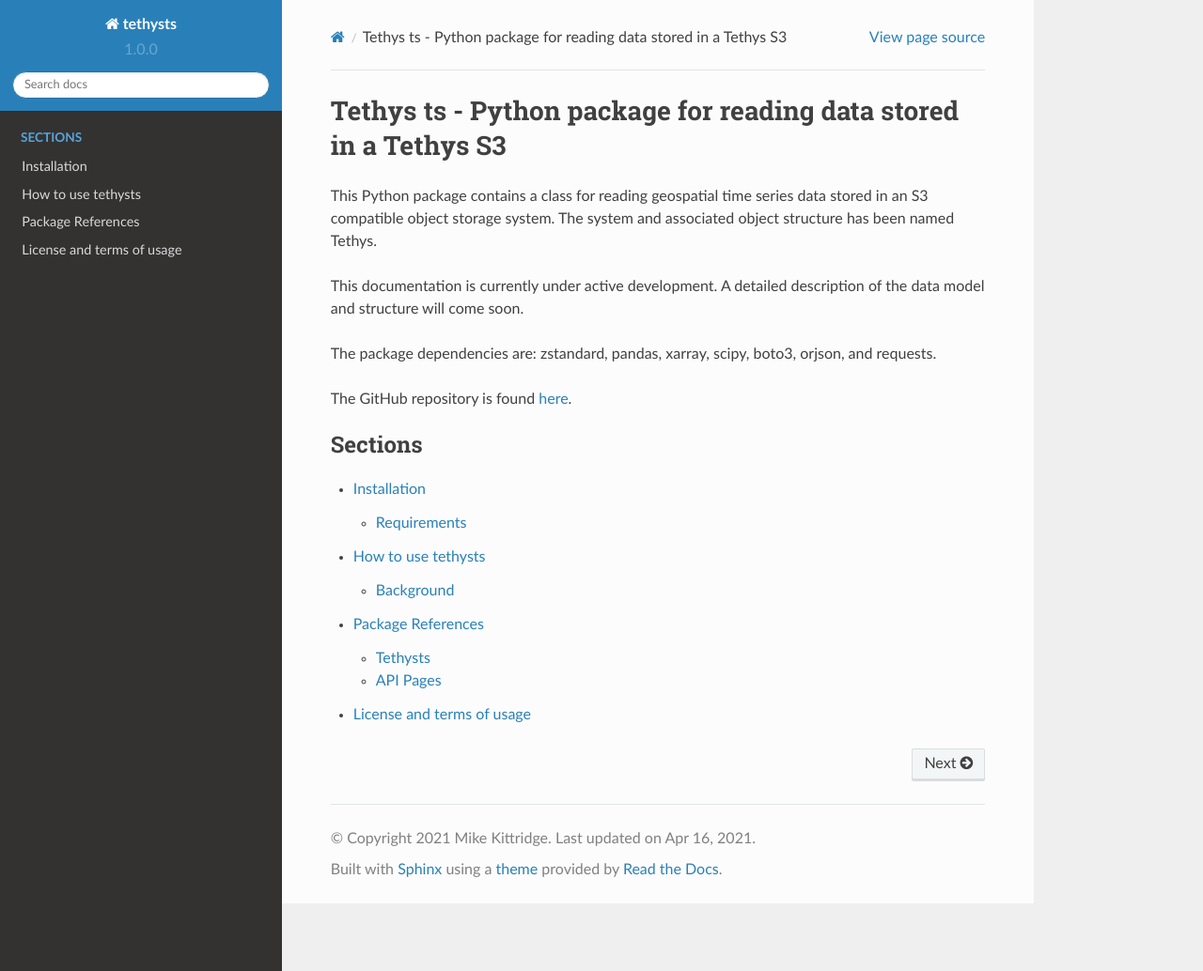
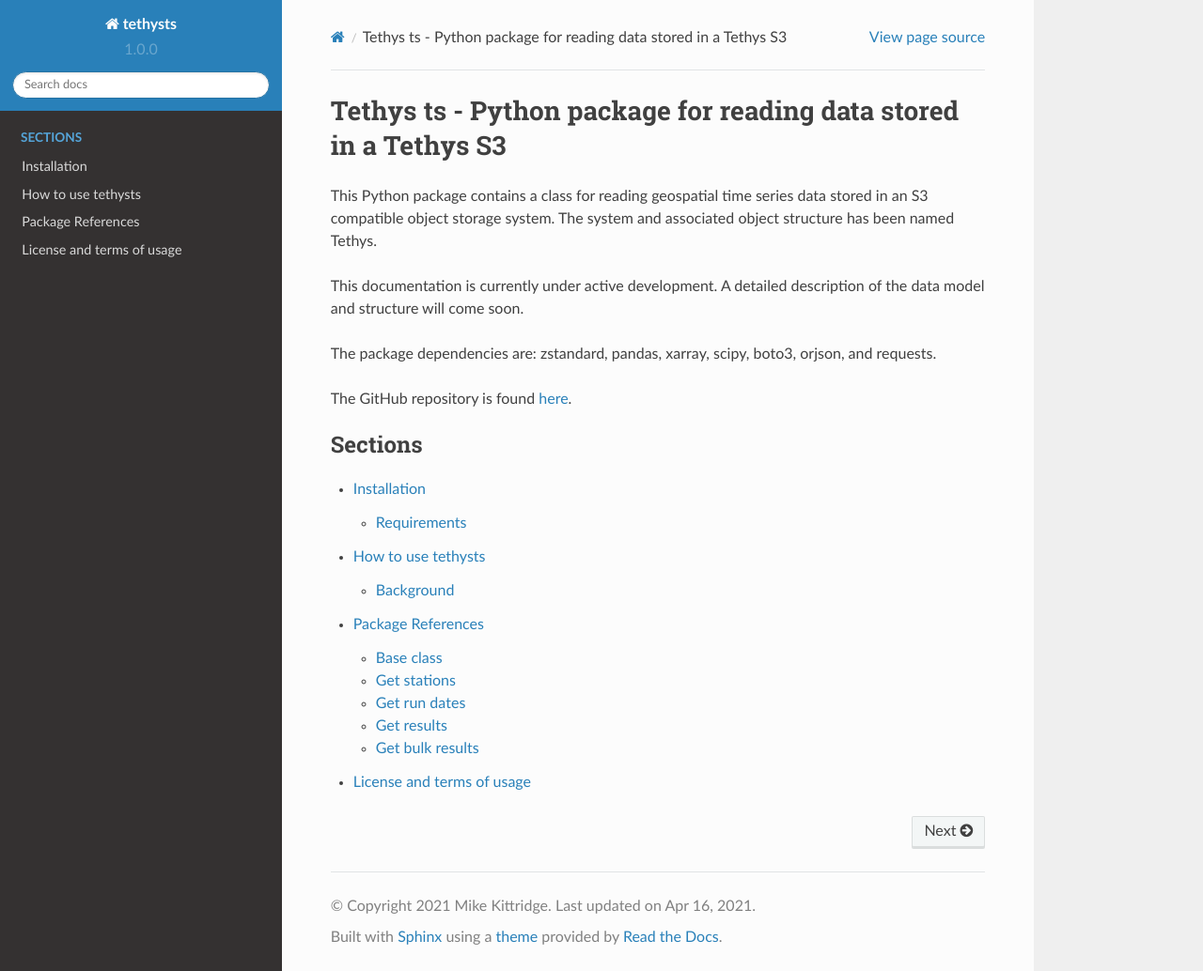
Before and after one commit to tethys-ts/tethysts, a Sphinx documentation site: the page built from sphinx/source/index.rst, in a window 1280 px wide and 1034 px high. Shown: the whole window at 94% size. Built offline with Sphinx 7.4.7 and the Read the Docs theme 2.0.0, drawn with Linux system fonts in a browser that asks for light colours.

Commit message:
updated docs

```diff
--- a/sphinx/source/package_references.rst
+++ b/sphinx/source/package_references.rst
@@ -1,12 +1,32 @@
 Package References
 ===================
 
-Tethysts
+Base class
 ---------------
 
-.. autoclass:: Tethys
+.. autoclass:: tethysts.Tethys
 
+Get stations
+-------------
 
+.. automethod:: tethysts.Tethys.get_stations
+
+Get run dates
+-------------
+
+.. automethod:: tethysts.Tethys.get_run_dates
+
+Get results
+-------------
+
+.. automethod:: tethysts.Tethys.get_results
+
+Get bulk results
+-------------
+
+.. automethod:: tethysts.Tethys.get_bulk_results
+
+get_run_dates
 API Pages
 ---------
 
```
Also changed, not shown: sphinx/source/usage.rst (+10 -3 lines).
